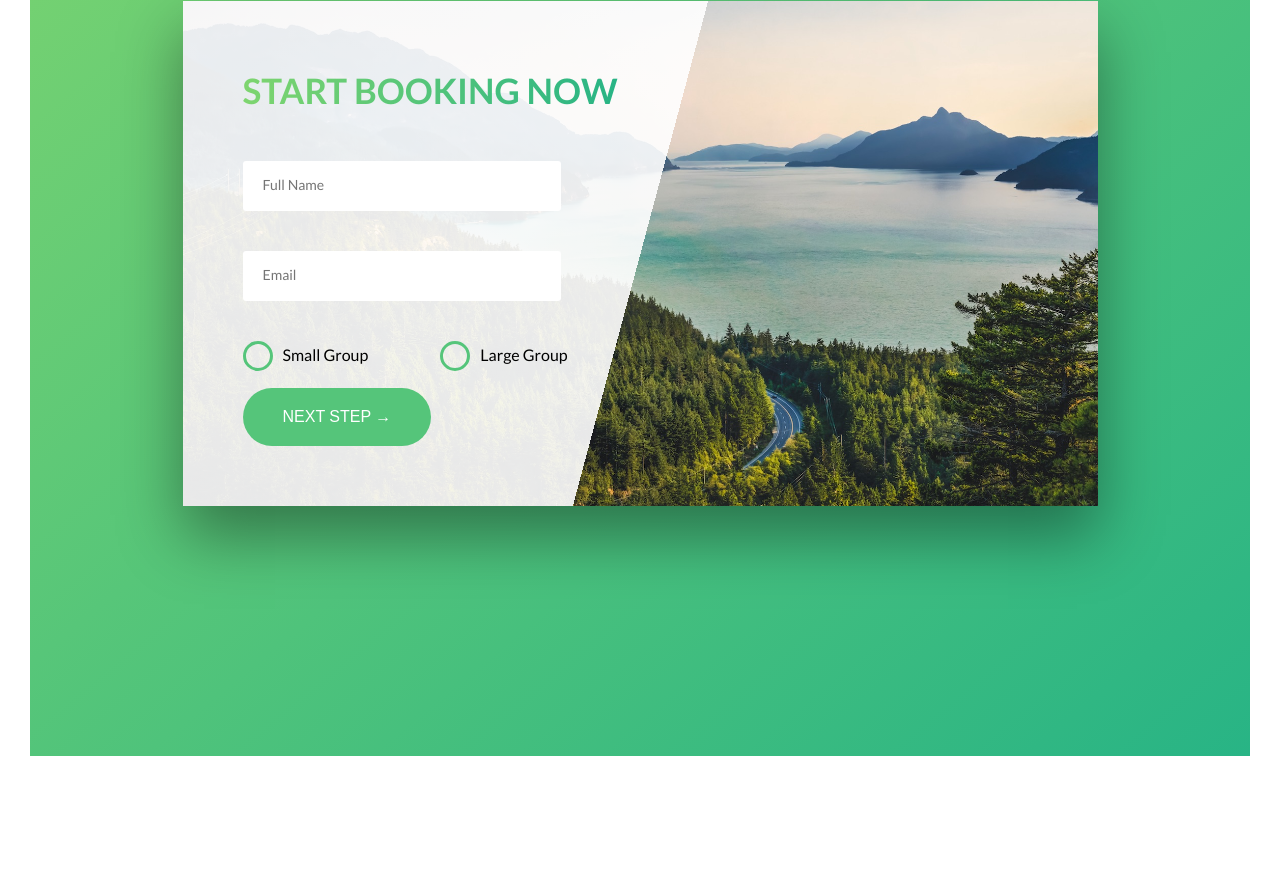
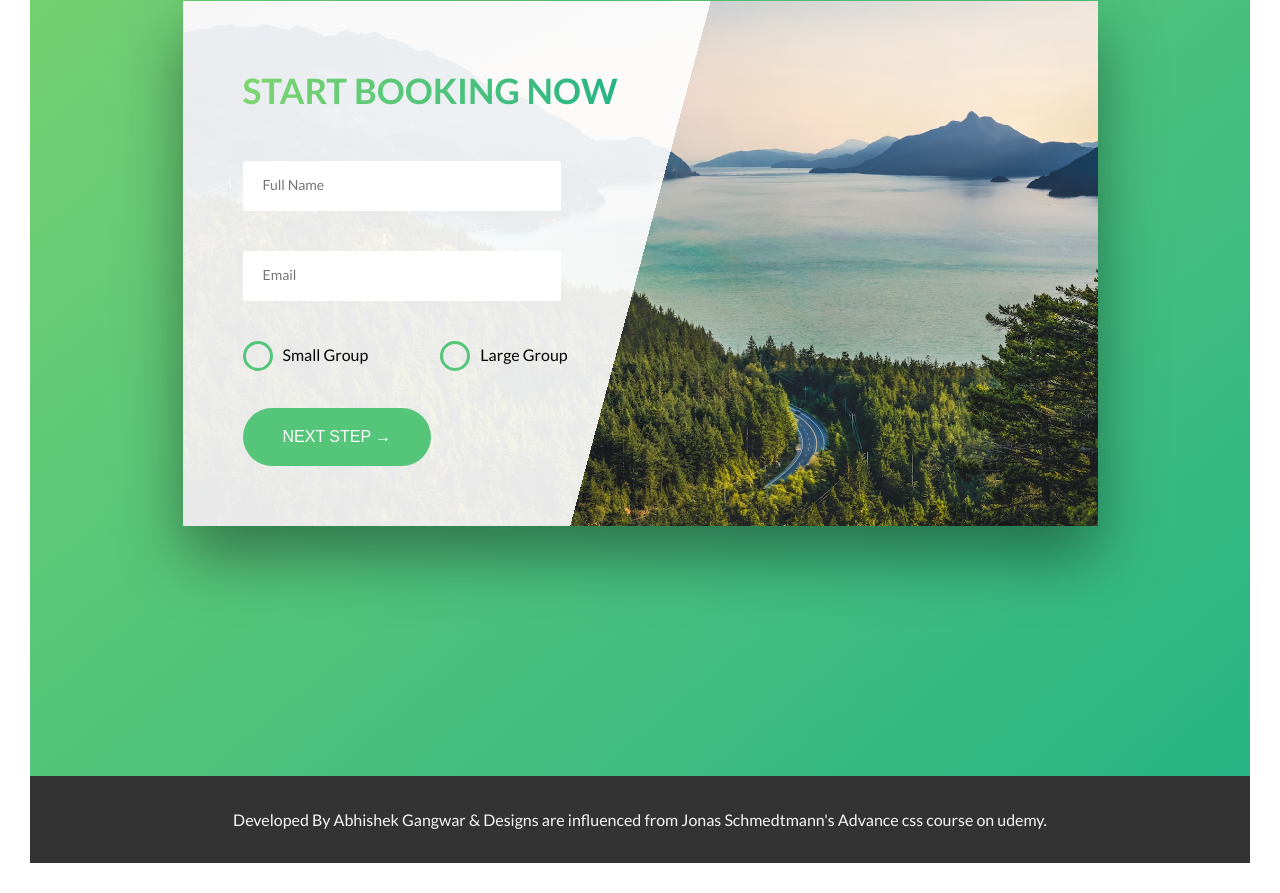
Before and after one commit to abhishekgangwar90/project-natours, a website: page index.html in a window 1280 px wide. Shown: the part 4818-5711 px from the top of the page. Before the commit the page ends 5604 px from the top, so only its background shows below. Drawn offline with Linux system fonts and the light colour scheme.

Commit message:
feat: added footer

```diff
--- a/index.html
+++ b/index.html
@@ -235,7 +235,7 @@
                                     <label for="email">Email</label>
                                 </div>
 
-                                <div class="u-margin-bottom-small">
+                                <div class="u-margin-bottom-medium">
                                     <div class="form__radio">
                                         <input type="radio" name="group" id="small">
                                         <label for="small">
@@ -260,5 +260,8 @@
             </section>
         </main>
 
+        <footer>
+            Developed By Abhishek Gangwar & Designs are influenced from Jonas Schmedtmann's Advance css course on udemy.
+        </footer>
     </body>
 </html>
--- /dev/null
+++ b/scss/layout/_footer.scss
@@ -0,0 +1,6 @@
+footer{
+    background-color: $color-grey-dark-3;
+    padding: 3rem;
+    color: $color-background;
+    text-align: center;
+}
--- a/scss/main.scss
+++ b/scss/main.scss
@@ -15,6 +15,7 @@
 @import 'components/review';
 @import 'components/tourCard';
 
+@import 'layout/footer';
 @import 'layout/grid';
 @import 'layout/header';
 @import 'layout/section';
```
Also changed, not shown: css/style.css.
